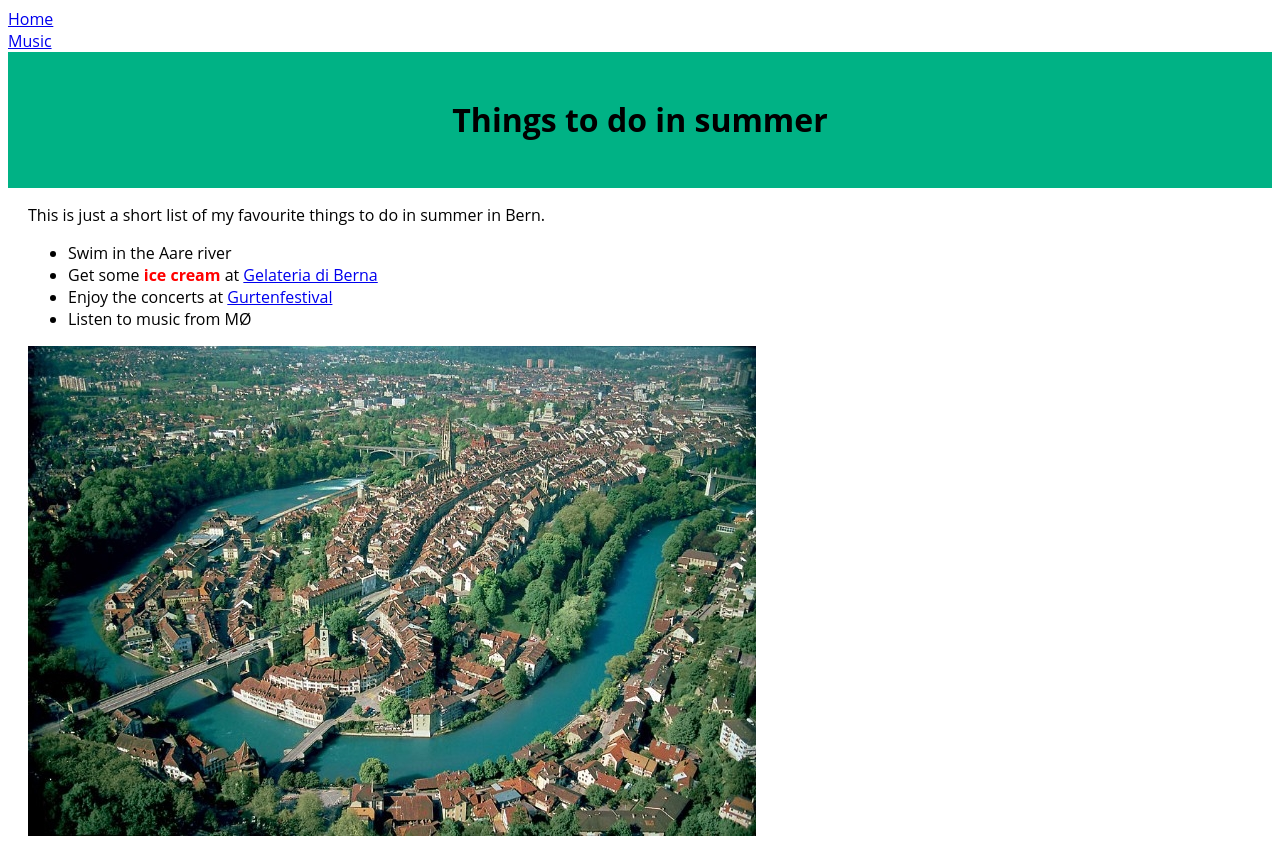
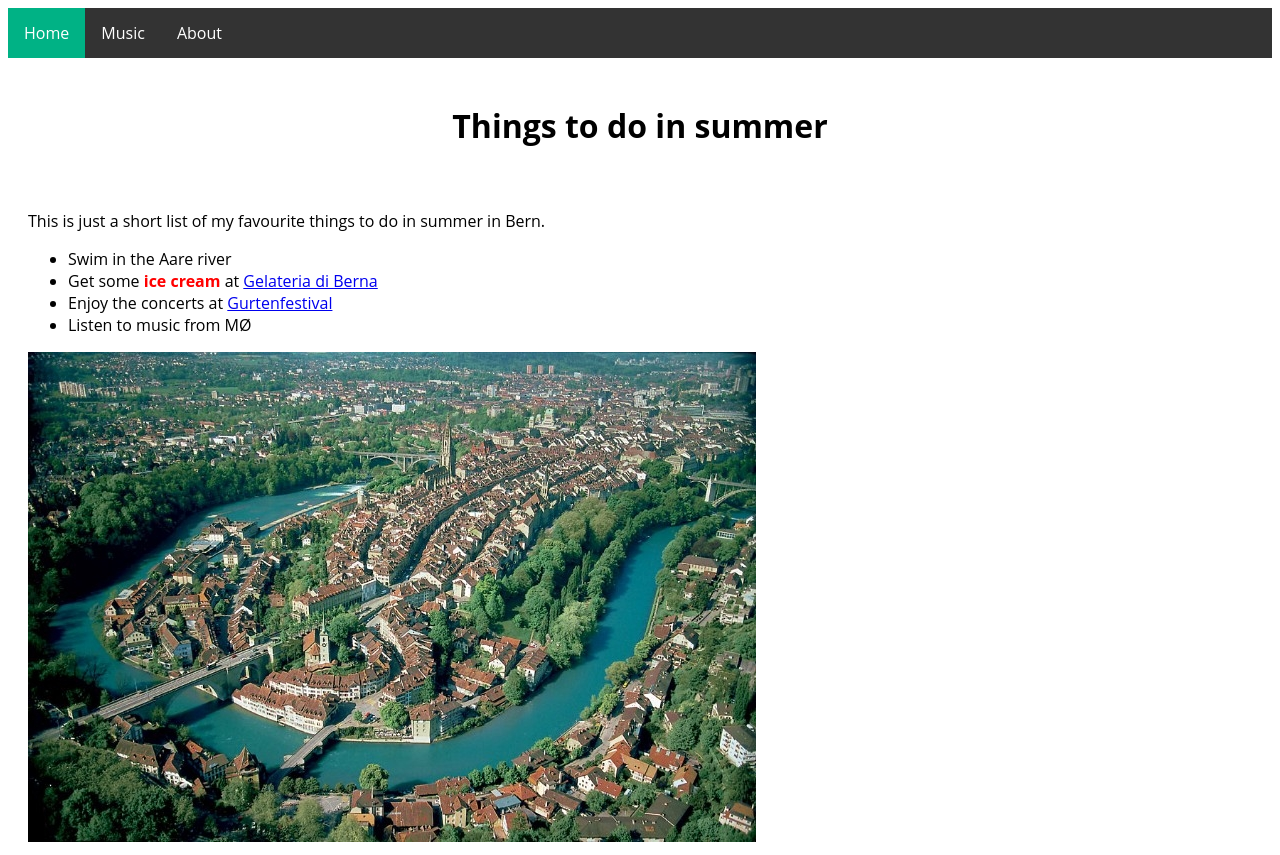
Before and after one commit to tinasalvisberg/tinasalvisberg.github.io, a plain HTML site: page index.html in a window 1280 px wide. Drawn offline with Linux system fonts and the light colour scheme.

```diff
--- a/index.html
+++ b/index.html
@@ -10,8 +10,9 @@
   <body>
     <div id="navigation">
       <ul>
-          <li><a href="index.html">Home</a></li>
+          <li><a class="active" href="index.html">Home</a></li>
           <li><a href="music.html">Music</a></li>
+          <li><a href="about.html">About</a></li>
       </ul>
     </div>
     <div id="header">
--- a/main.css
+++ b/main.css
@@ -6,16 +6,32 @@
 h1 {
   color: #000000;
 }
+/*Navigation*/
 #navigation ul {
   list-style-type: none;
   margin: 0px;
   padding: 0px;
+  overflow: hidden;
+  background-color: #333333;
 }
+#navigation li {
+  float: left;
+}
+#navigation a {
+  display: block;
+  color: #fff;
+  text-align: center;
+  padding:14px 16px;
+  text-decoration: none;
+}
+#navigation a:hover {
+  background-color: #111;
+}
+/*----------*/
 #header {
   padding-top: 25px;
   padding-bottom: 25px;
   text-align: center;
-  background-color: #00b285;
 }
 .content {
   margin-left: 20px;
@@ -24,3 +40,6 @@
   color: #ff0000;
   font-weight: bold;
 }
+.active {
+  background-color: #00b285;
+}
```
Also changed, not shown: music.html (added, +26 -0 lines), images/mo.jpg (added).
